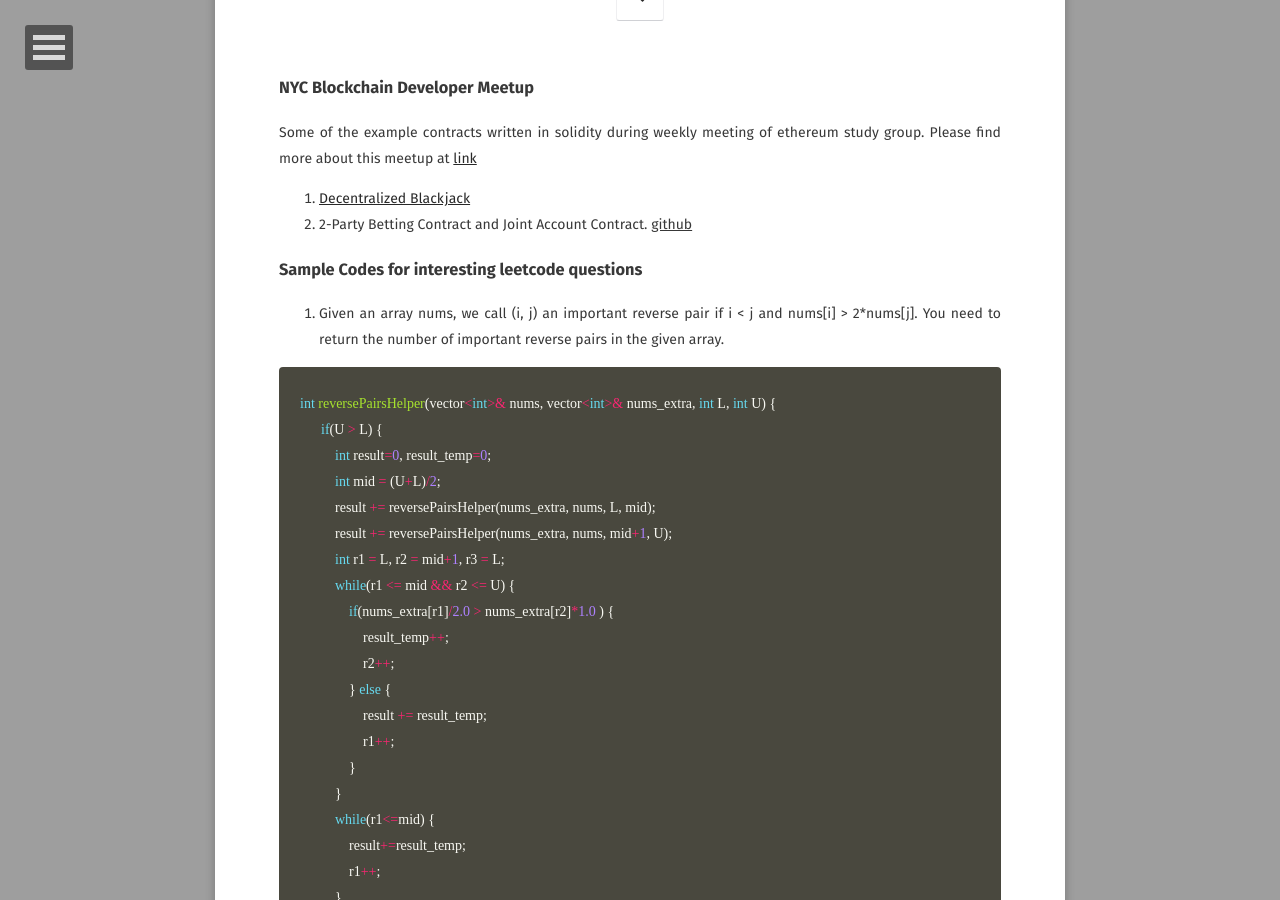
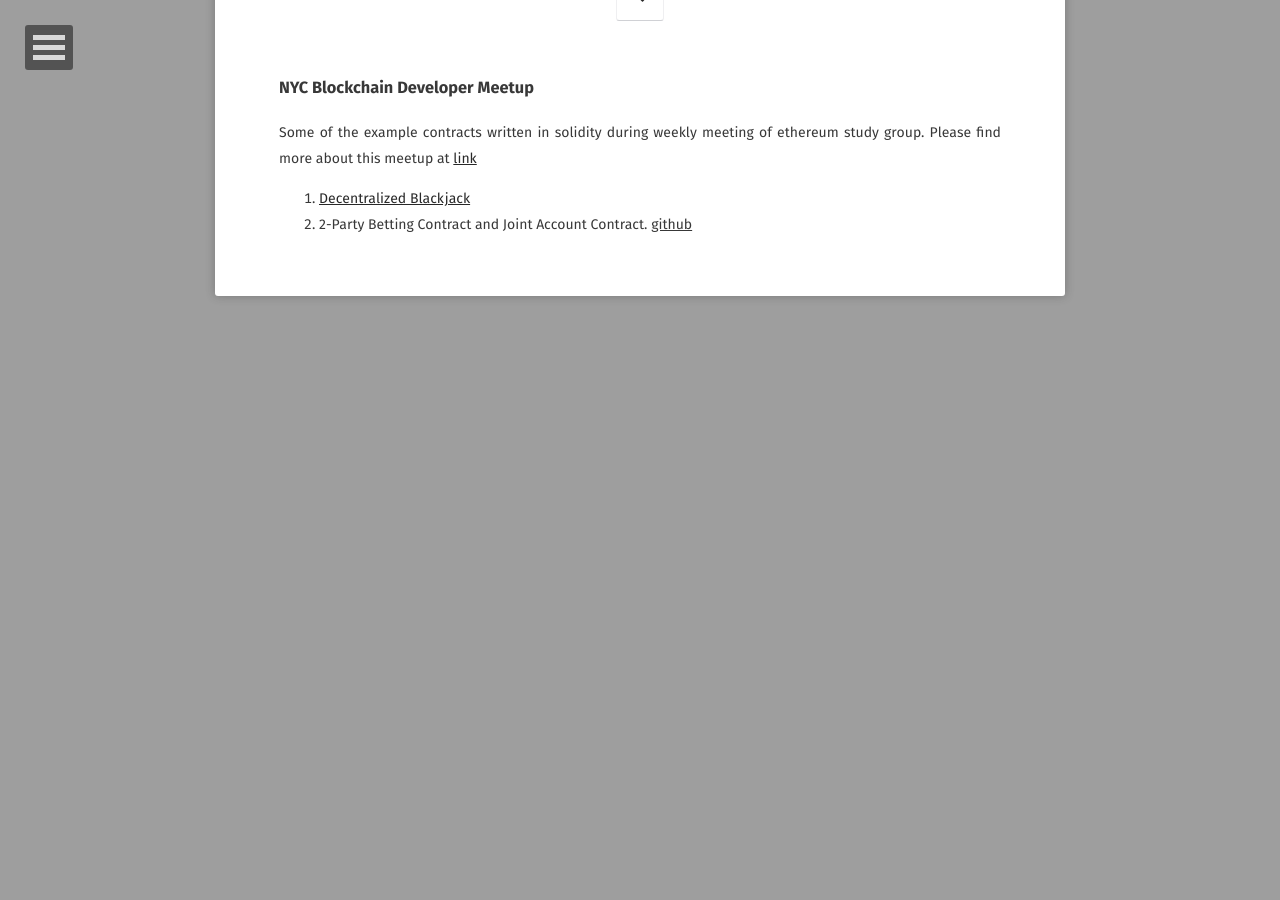
Before and after one commit to panghalamit/panghalamit.github.io, a Jekyll site: the page built from playground/index.md, in a window 1280 px wide and 900 px high, scrolled down 216 px. Built offline with Jekyll 4.4.1, drawn with Linux system fonts in a browser that asks for light colours; some web fonts are replaced; after the commit the page ends 964 px from its top, so only the background shows below that; some of the changed text lies outside the part shown.

```diff
--- a/_config.yml
+++ b/_config.yml
@@ -1,7 +1,7 @@
 # Site
 title:              Amit Panghal
 bio:                'PGP Fingerprint: 37B9 DD0A 241A C2B1 CC67 712B 2F1E 9940 CB86 4106 '
-description:        "Student @NYU Courant | IIT Bombay | Blockchain | Security | Cryptography | Machine Learning"
+description:        "Student @NYU Courant | IIT Bombay | Distributed Systems | Security | Applied Cryptography | Blockchain"
 reading_time:       true
 words_per_minute:   200
 logo:               'assets/img/logo.png'
--- a/playground/index.md
+++ b/playground/index.md
@@ -4,59 +4,9 @@ title: Playground
 tags: [MS CS, IITB, NYU, Computer Science]
 comments: false
 ---
+
 ### NYC Blockchain Developer Meetup
 Some of the example contracts written in solidity during weekly meeting of ethereum study group.
 Please find more about this meetup at [link]({{"https://www.meetup.com/nyc-blockchain-devs/"}})
 1. [Decentralized Blackjack]({{"https://github.com/vutsalsinghal/decentralised_BlackJack"}})
 2. 2-Party Betting Contract and Joint Account Contract. [github]({{https://github.com/panghalamit/smart_contracts}})
-
-### Sample Codes for interesting leetcode questions
-
-1. Given an array nums, we call (i, j) an important reverse pair if i < j and nums[i] > 2*nums[j]. You need to return the number of important reverse pairs in the given array.
-
-{% highlight cpp %}
-  int reversePairsHelper(vector<int>& nums, vector<int>& nums_extra, int L, int U) {
-        if(U > L) {
-            int result=0, result_temp=0;
-            int mid = (U+L)/2;
-            result += reversePairsHelper(nums_extra, nums, L, mid);
-            result += reversePairsHelper(nums_extra, nums, mid+1, U);
-            int r1 = L, r2 = mid+1, r3 = L;
-            while(r1 <= mid && r2 <= U) {
-                if(nums_extra[r1]/2.0 > nums_extra[r2]*1.0 ) {
-                    result_temp++;
-                    r2++;
-                } else {
-                    result += result_temp;
-                    r1++;
-                }
-            }
-            while(r1<=mid) {
-                result+=result_temp;
-                r1++;
-            }
-            r1=L; r2=mid+1;r3=L;
-            while(r1 <= mid && r2 <= U) {
-                if(nums_extra[r1] > nums_extra[r2]) {
-                    nums[r3++] = nums_extra[r2++];
-                } else {
-                    nums[r3++] = nums_extra[r1++];
-
-                }
-            }
-            while(r1 <= mid) {
-                nums[r3++] = nums_extra[r1++];
-            }
-            while(r2 <= U) {
-                nums[r3++] = nums_extra[r2++];
-            }
-            return result;
-        }
-        else return 0;
-    }
-
-    int reversePairs(vector<int>& nums) {
-        vector<int> nums_extra(nums);
-        return reversePairsHelper(nums, nums_extra,0, nums.size()-1);
-    }
-{% endhighlight %}
```
Also changed, not shown: _drafts/demystifying-authentication.md (deleted, +0 -12 lines), _posts/demystifying-authentication.md (added, +71 -0 lines), about/index.md (+2 -2 lines), Gemfile.lock, 12 other files.
